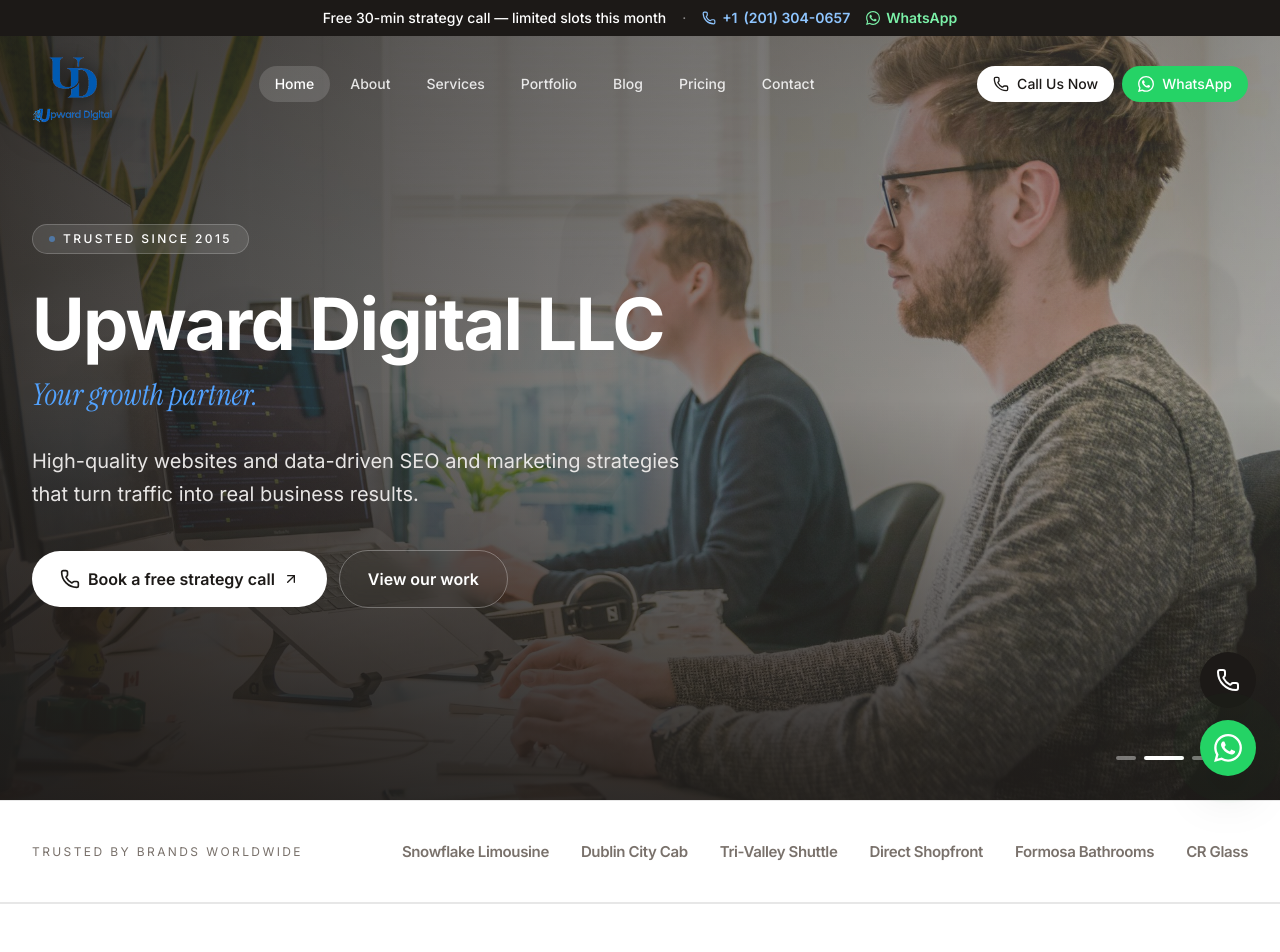
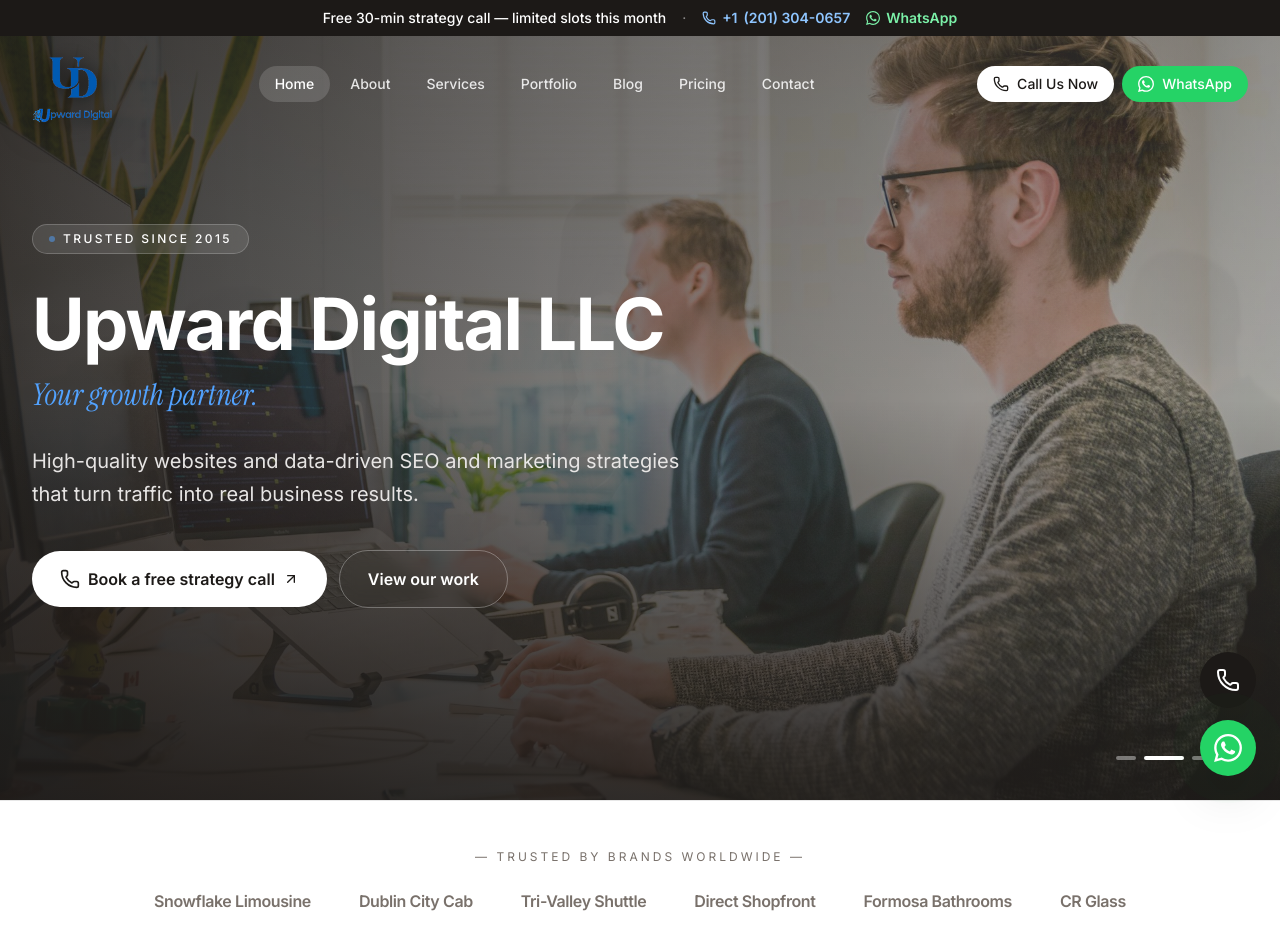
Before and after one commit to TalhaFaisal777/upwarddigital-site, a React (Vite) app: page / in a window 1280 px wide. Shown: the top 952 px of the page. Built offline with nearby package versions, Linux system fonts and the light colour scheme.

Commit message:
Center trust strip with title above and brand names below

```diff
--- a/src/pages/Home.jsx
+++ b/src/pages/Home.jsx
@@ -206,21 +206,19 @@
 
       {/* ==================== TRUST STRIP ==================== */}
       <section className="border-y border-stone-900/10 bg-white">
-        <div className="max-w-7xl mx-auto px-5 sm:px-6 md:px-8 py-8 md:py-10">
-          <div className="flex flex-col md:flex-row md:items-center md:justify-between gap-6 md:gap-10">
-            <p className="text-[11px] sm:text-xs uppercase tracking-[0.2em] text-stone-500 shrink-0">
-              Trusted by brands worldwide
+        <div className="max-w-7xl mx-auto px-5 sm:px-6 md:px-8 py-10 md:py-12 text-center">
+          <p className="text-[11px] sm:text-xs uppercase tracking-[0.25em] text-stone-500 mb-6">
+            — Trusted by brands worldwide —
           </p>
-            <div className="flex flex-wrap md:flex-nowrap items-center justify-start md:justify-end gap-x-6 lg:gap-x-8 gap-y-3 text-stone-700 overflow-x-auto md:overflow-visible">
+          <div className="flex flex-wrap items-center justify-center gap-x-8 lg:gap-x-12 gap-y-3 text-stone-700">
             {trustedBrands.map((c) => (
               <span
                 key={c}
-                  className="text-sm md:text-[15px] font-semibold tracking-tight text-stone-500 hover:text-stone-900 transition-colors whitespace-nowrap"
+                className="text-sm md:text-base font-semibold tracking-tight text-stone-500 hover:text-stone-900 transition-colors whitespace-nowrap"
               >
                 {c}
               </span>
             ))}
-            </div>
           </div>
         </div>
       </section>
```
Lines whose indentation alone changed are shown as unchanged.
